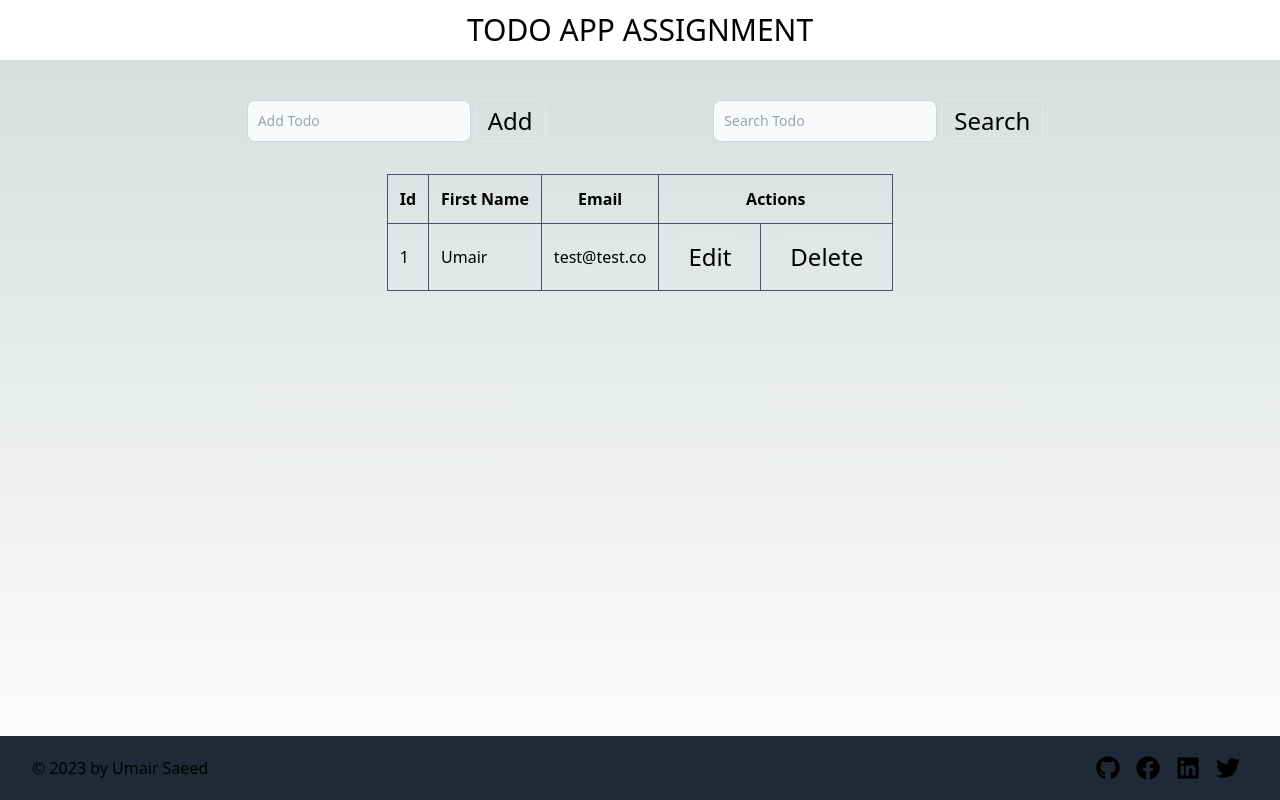
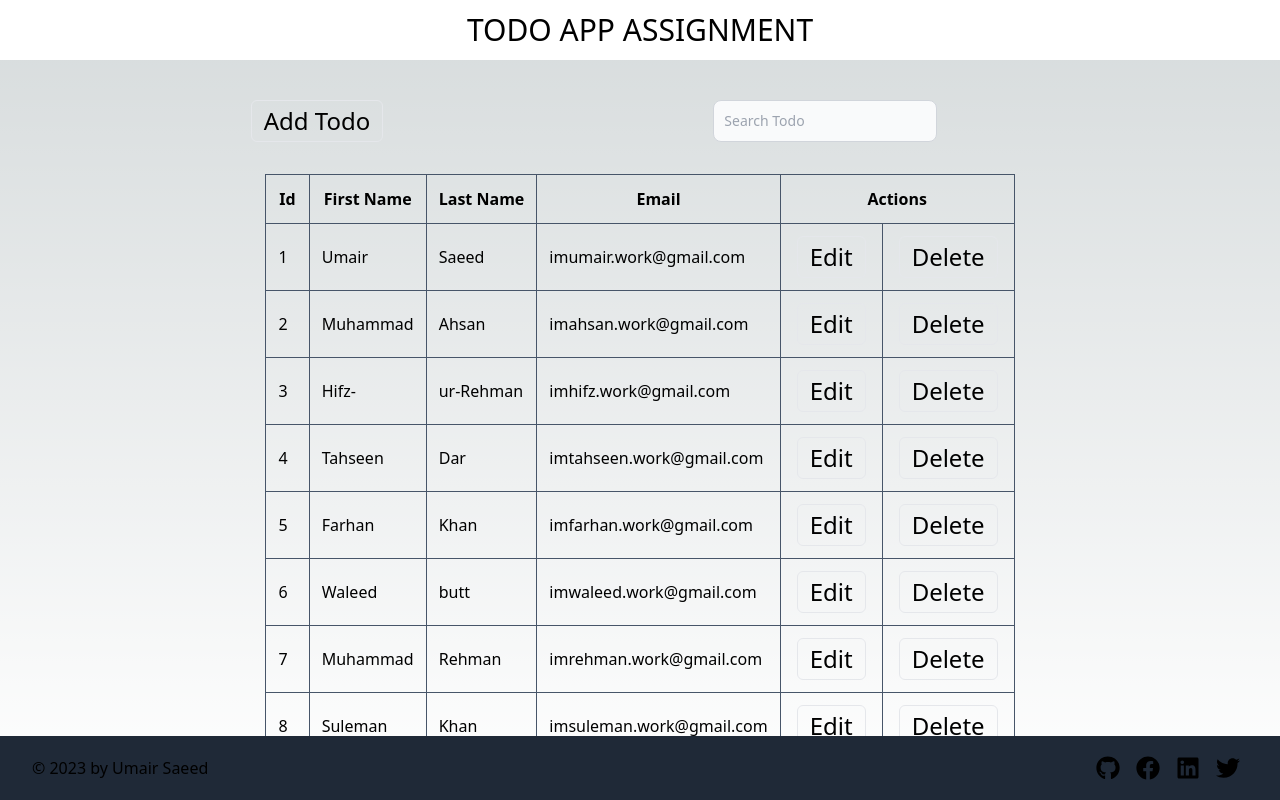
Before and after one commit to Umair2311/Next_Todo_App, a Next.js app: page / in a window 1280 px wide. Built offline with nearby package versions, Linux system fonts and the light colour scheme; data requests are answered from the project's data file.

Commit message:
get and add todos from json server

```diff
--- /dev/null
+++ b/src/app/Types/todoTypes.ts
@@ -0,0 +1,12 @@
+export interface TodoListType {
+  "first-name": string
+  "last-name": string
+  email: string
+  id?: number
+}
+
+export interface OptionType {
+  method: "GET" | "POST" | "PUT" | "DELETE"
+  headers: { "content-type": "application/json" }
+  body?: string
+}
--- a/src/app/components/AddTodoModal.tsx
+++ b/src/app/components/AddTodoModal.tsx
@@ -1,10 +1,47 @@
+import { ChangeEvent, use, useState } from "react"
+import { TodoListType } from "../Types/todoTypes"
+
 interface ModalProps {
   open: Boolean
   close: () => void
+  addTodo?: (data: TodoListType) => void
 }
 
 function AddTodoModal(props: ModalProps) {
-  const { open, close } = props
+  const { open, close, addTodo } = props
+  const [todoData, setTodoData] = useState<TodoListType>({
+    "first-name": "",
+    "last-name": "",
+    email: "",
+  })
+
+  function handleInputChange(
+    e: ChangeEvent<HTMLInputElement>,
+    todoInputs: string
+  ) {
+    let data = JSON.parse(JSON.stringify(todoData))
+    data[todoInputs] = e.target.value
+    setTodoData(data)
+  }
+
+  function submitTodo() {
+    if (
+      todoData.email !== "" &&
+      todoData["first-name"] !== "" &&
+      todoData["last-name"] !== ""
+    ) {
+      addTodo && addTodo(todoData)
+    } else {
+      if (todoData.email === "") {
+        alert("Enter your email")
+      } else if (todoData["first-name"] === "") {
+        alert("Enter your First name")
+      } else {
+        alert("Enter your Last Name")
+      }
+    }
+  }
+
   return (
     open && (
       <div
@@ -52,6 +89,7 @@ function AddTodoModal(props: ModalProps) {
                     id="email"
                     className="bg-gray-50 border border-gray-300 text-gray-900 text-sm rounded-lg focus:ring-blue-500 focus:border-blue-500 block w-full p-2.5 dark:bg-gray-600 dark:border-gray-500 dark:placeholder-gray-400 dark:text-white"
                     placeholder="name@company.com"
+                    onChange={(e) => handleInputChange(e, "email")}
                     required
                   />
                 </div>
@@ -60,13 +98,31 @@ function AddTodoModal(props: ModalProps) {
                     htmlFor="name"
                     className="block mb-2 text-sm font-medium text-gray-900 dark:text-white"
                   >
-                    Your Name
+                    First Name
                   </label>
                   <input
-                    type="name"
-                    name="name"
-                    id="name"
-                    placeholder=""
+                    type="fname"
+                    name="fname"
+                    id="fname"
+                    placeholder="First Name"
+                    onChange={(e) => handleInputChange(e, "first-name")}
+                    className="bg-gray-50 border border-gray-300 text-gray-900 text-sm rounded-lg focus:ring-blue-500 focus:border-blue-500 block w-full p-2.5 dark:bg-gray-600 dark:border-gray-500 dark:placeholder-gray-400 dark:text-white"
+                    required
+                  />
+                </div>
+                <div>
+                  <label
+                    htmlFor="name"
+                    className="block mb-2 text-sm font-medium text-gray-900 dark:text-white"
+                  >
+                    Last Name
+                  </label>
+                  <input
+                    type="lname"
+                    name="lname"
+                    id="lname"
+                    placeholder="Last Name"
+                    onChange={(e) => handleInputChange(e, "last-name")}
                     className="bg-gray-50 border border-gray-300 text-gray-900 text-sm rounded-lg focus:ring-blue-500 focus:border-blue-500 block w-full p-2.5 dark:bg-gray-600 dark:border-gray-500 dark:placeholder-gray-400 dark:text-white"
                     required
                   />
@@ -75,6 +131,7 @@ function AddTodoModal(props: ModalProps) {
                 <button
                   type="submit"
                   className="w-full text-white bg-blue-700 hover:bg-blue-800 focus:ring-4 focus:outline-none focus:ring-blue-300 font-medium rounded-lg text-sm px-5 py-2.5 text-center dark:bg-blue-600 dark:hover:bg-blue-700 dark:focus:ring-blue-800"
+                  onClick={submitTodo}
                 >
                   Adding Todo
                 </button>
--- a/src/app/components/TodoInput.tsx
+++ b/src/app/components/TodoInput.tsx
@@ -1,7 +1,9 @@
+import { useState } from "react"
+
 interface TodoProps {
   label: string
   placeHolder?: string
-  callBack?: () => void
+  callBack?: (inputText?: string) => void
 }
 
 function TodoInput(props: TodoProps) {
@@ -9,16 +11,21 @@ function TodoInput(props: TodoProps) {
 
   return (
     <div className="flex w-80 mb-2 lg:mb-0">
+      {label === "Search" && (
         <input
           className="bg-gray-50 border border-gray-300 text-gray-900 text-sm w-56 rounded-lg focus:ring-blue-500 focus:border-blue-500 p-2.5 dark:bg-gray-700 dark:border-gray-600 dark:placeholder-gray-400 dark:text-white dark:focus:ring-blue-500 dark:focus:border-blue-500"
           placeholder={placeHolder ?? label}
+          onChange={(e) => callBack && callBack(e.target.value)}
         />
+      )}
+      {label !== "Search" && (
         <button
           className="px-3 py-1 cursor-pointer text-2xl border rounded-md mx-1"
-        onClick={callBack && callBack}
+          onClick={() => callBack && callBack()}
         >
           {label}
         </button>
+      )}
     </div>
   )
 }
--- a/src/app/components/TodoList.tsx
+++ b/src/app/components/TodoList.tsx
@@ -1,4 +1,11 @@
-function TodoList() {
+import { TodoListType } from "../Types/todoTypes"
+
+interface TodoListProps {
+  list: TodoListType[]
+}
+
+function TodoList(props: TodoListProps) {
+  const { list } = props
   return (
     <div>
       <table className="table-auto border-collapse border border-slate-500">
@@ -6,6 +13,7 @@ function TodoList() {
           <tr>
             <th className="border border-slate-600 p-3">Id</th>
             <th className="border border-slate-600 p-3">First Name</th>
+            <th className="border border-slate-600 p-3">Last Name</th>
             <th className="border border-slate-600 p-3">Email</th>
             <th colSpan={2} className="border border-slate-600 p-3 text-center">
               Actions
@@ -13,10 +21,18 @@ function TodoList() {
           </tr>
         </thead>
         <tbody>
+          {list &&
+            list.map((item) => {
+              return (
                 <tr>
-            <td className="border border-slate-600 p-3">1</td>
-            <td className="border border-slate-600 p-3">Umair</td>
-            <td className="border border-slate-600 p-3">test@test.co</td>
+                  <td className="border border-slate-600 p-3">{item.id}</td>
+                  <td className="border border-slate-600 p-3">
+                    {item["first-name"]}
+                  </td>
+                  <td className="border border-slate-600 p-3">
+                    {item["last-name"]}
+                  </td>
+                  <td className="border border-slate-600 p-3">{item.email}</td>
                   <td className="border border-slate-600 p-3">
                     <button className="px-3 py-1 cursor-pointer text-2xl border rounded-md mx-1">
                       Edit
@@ -28,6 +44,8 @@ function TodoList() {
                     </button>
                   </td>
                 </tr>
+              )
+            })}
         </tbody>
       </table>
     </div>
--- a/src/app/components/banner.tsx
+++ b/src/app/components/banner.tsx
@@ -1,30 +1,80 @@
 "use client"
+import { useEffect, useState } from "react"
 import TodoInput from "./TodoInput"
 import TodoList from "./TodoList"
 import AddTodoModal from "./AddTodoModal"
-import { useState } from "react"
+import { OptionType, TodoListType } from "../Types/todoTypes"
+
 function Banner() {
-  const [open, setopen] = useState(false)
+  const [open, setOpen] = useState(false)
+  const [todoList, setTodoList] = useState<TodoListType[]>([])
   function handleTodoModal() {
-    setopen(!open)
+    setOpen(!open)
+  }
+
+  useEffect(() => {
+    getTodoList()
+  }, [])
+
+  async function TodoApi(
+    method: "GET" | "PUT" | "POST" | "DELETE",
+    data?: TodoListType
+  ) {
+    let options: OptionType = {
+      method: method,
+      headers: { "content-type": "application/json" },
+    }
+    method === "POST" && (options["body"] = JSON.stringify(data))
+    const todoData = await fetch("http://localhost:3001/users", options)
+    const todoResponse = await todoData.json()
+    return todoResponse
+  }
+
+  function addTodo(data: TodoListType) {
+    setOpen(false)
+    TodoApi("POST", data)
+    getTodoList()
+  }
+  async function getTodoList() {
+    const listTodo = await TodoApi("GET")
+    listTodo && setTodoList(listTodo)
+  }
+
+  async function handleSearchList(text?: string) {
+    const listData = await TodoApi("GET")
+    if (!text) {
+      setTodoList(listData)
+    } else {
+      const filteredList =
+        listData &&
+        listData.filter((item: TodoListType) => {
+          return item["first-name"].toLowerCase().includes(text.toLowerCase())
+        })
+
+      setTodoList(filteredList)
+    }
   }
 
   return (
-    <div className="h-[calc(100vh-64px)]">
+    <div className="h-[calc(100vh-64px)] overflow-y-auto">
       <div className="p-20 h-full">
         <div className="flex justify-evenly items-center m-5 flex-col lg:flex-row">
           <TodoInput
-            label="Add"
+            label="Add Todo"
             placeHolder="Add Todo"
             callBack={handleTodoModal}
           />
-          <TodoInput label="Search" placeHolder="Search Todo" />
+          <TodoInput
+            label="Search"
+            placeHolder="Search Todo"
+            callBack={handleSearchList}
+          />
         </div>
         <div className="flex justify-center p-3 m-5">
-          <TodoList />
+          <TodoList list={todoList} />
         </div>
       </div>
-      <AddTodoModal open={open} close={handleTodoModal} />
+      <AddTodoModal open={open} close={handleTodoModal} addTodo={addTodo} />
     </div>
   )
 }
--- a/src/pages/api/db.json
+++ b/src/pages/api/db.json
@@ -59,6 +59,30 @@
       "first-name": "Haroon",
       "last-name": "Amjad",
       "email": "imharoon.work@gmail.com"
+    },
+    {
+      "first-name": "Full",
+      "last-name": "Test",
+      "email": "test@test.co",
+      "id": 13
+    },
+    {
+      "first-name": "Tipu",
+      "last-name": "Khan",
+      "email": "tipusaeed501@gmail.com",
+      "id": 14
+    },
+    {
+      "first-name": "Rehmat",
+      "last-name": "Karim",
+      "email": "imrehmat.work@gmail.com",
+      "id": 15
+    },
+    {
+      "first-name": "Muhammad",
+      "last-name": "Daud",
+      "email": "imdaud.work@gmail.com",
+      "id": 16
     }
   ]
 }
```
Lines whose indentation alone changed are shown as unchanged.
